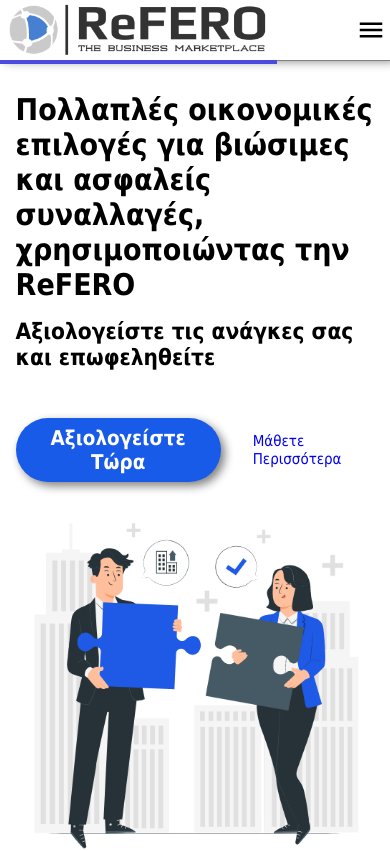
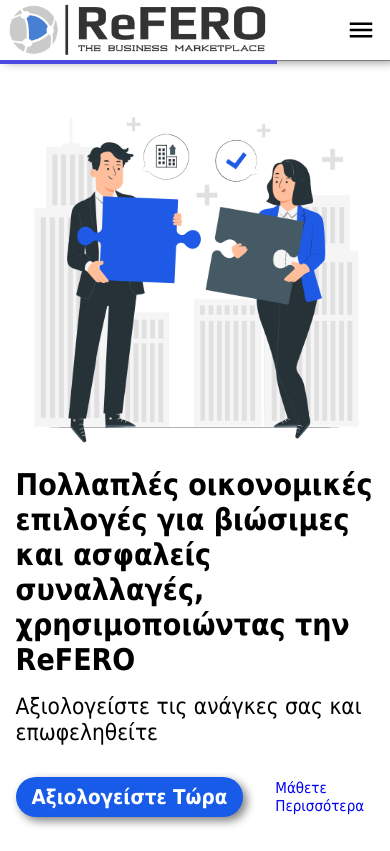
Before and after one commit to referomp/referomp.github.io, a plain HTML site: page index.html in a window 390 px wide. Shown: the top 851 px of the page. Drawn offline with Linux system fonts and the light colour scheme.

Commit message:
updated landing page deformation in mobile version

```diff
--- a/index.html
+++ b/index.html
@@ -67,8 +67,8 @@
                 </div>
             </div>
             <img class="feature-image" src="/images/Business merger girl floating.gif" alt="one man holding a blue piece of puzzle with a talk-bubble which inside is a building, talking to a woman holding a grey piece of puzzle, which has a talk-bubble that contains a tick-mark. Both of them finally make a deal">
-            <h2>Με την υποστήριξη των</h2>
         </div>
+        <h2>Με την υποστήριξη των</h2>
         <div class="supporters">
             <a href="https://thinc.duth.gr/el/"><img src="/images/thinc-logo-black.png" alt="the logo of thinc thrace incubator"></a>
             <a href="https://www.kemel.gr/"><img src="/images/logo_kemel.jpg" alt="the logo of kemel, a greek centre of volunteer managers"></a>
--- a/styles.css
+++ b/styles.css
@@ -90,6 +90,8 @@ nav ul{
 
 nav li {
     height: 60px;
+    margin-right: 10px;
+    text-align: right;
 }
 
 nav a {
@@ -98,6 +100,7 @@ nav a {
     padding: 0 1vw;
     display: flex;
     align-items: center;
+    font-weight: 600;
 }
 
 nav li:first-child {
@@ -114,7 +117,7 @@ nav ul li:nth-child(-n+5) :hover {
 
 nav ul li:nth-last-child(2) {
     padding: 8px 0px;
-    margin-right: 1.5rem;
+    margin: 0 1.5rem 0 ;
     height: auto;
     border-radius: 150px;
     color: white;
@@ -126,6 +129,10 @@ nav ul li:nth-last-child(2) {
 
 nav ul li:nth-last-child(2):hover {
     background-color: rgb(51, 51, 252);
+}
+
+nav ul li:nth-last-child(1) {
+    color: red;
 }
 
 /* Sidebar */
@@ -186,8 +193,9 @@ nav ul li:nth-last-child(2):hover {
 /* General Page Layout */
 main {
     grid-area: main;
-    margin-top: 60px;
+    margin: 60px auto 0;
     padding: 0 4%;
+    max-width: 1200px;
     /* min-height: 100vh; */
     /* min-height: 100dvh; */
     background-color: white;
@@ -198,63 +206,48 @@ main {
 
 .landing-page {
     display: flex;
-    flex-wrap: wrap;
+    flex-wrap: wrap-reverse;
     gap: 1rem;
-    margin: 2rem auto;
-    max-width: 1200px;
+    margin: 2em auto 0;
     align-items: center;
     justify-content: space-between;
 }
 
 .headline {
-    max-width: 50%;
+    max-width: 46%;
     display: flex;
     flex-direction: column;
     gap: 1rem;
 }
 
 .landing-page img {
-    max-width: 100%;
+    max-width: 50%;
     object-fit: contain;
-}
-
-/* .wrapper {
-    display: flex;
-    flex-direction: row;
-    /* justify-items: center;
-    /* max-width: 1200px;
-    gap: 1rem;
-} */
-
-/* .headline {
-    max-width: 60ch;
-    min-height: 40dvh;
-    margin: 3rem;
+    margin: auto;
 }
 
 .headline h1 {
-    margin-bottom: 1rem;
-    color: var(--color-text-themed);
-    font-weight: 500;
+    font-weight: 600;
 }
 
 .headline h2 {
     font-weight: 400;
     max-width: 36ch;
-} */
+}
 
 /* CTA Headline Button */
 
 .CTA {
-    margin-top: 2rem;
+    margin: 1rem 0 4rem 0;
     display: flex;
     align-items: center;
     column-gap: 2rem;
 }
 
 .cta-button {
-    padding: 8px 24px;
+    padding: 8px 16px;
     max-width: fit-content;
+    text-wrap: nowrap;
     border-radius: 64px;
     color: var(--color-text-white);
     box-shadow: 4px 4px 10px gray;
@@ -601,7 +594,7 @@ footer .trademark {
 }
 
 /* Medias */
-@media (max-width: 820px) {
+@media (max-width: 940px) {
     .hideOnMobile{
         display: none;
     }
@@ -618,6 +611,12 @@ footer .trademark {
         max-width: 100%;
         font-size: 15px;
     }
+    .landing-page img {
+        max-width: 100%;
+    }
+    main {
+        max-width: 700px;
+    }
 }
 
 @media (max-width: 400px) {
```
